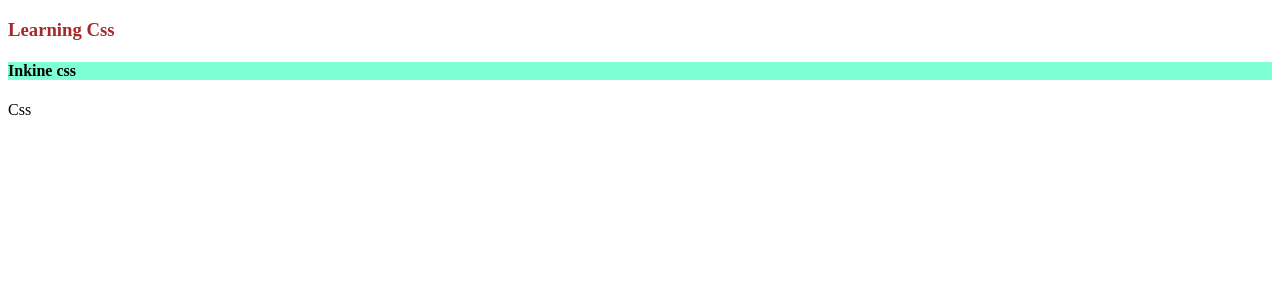
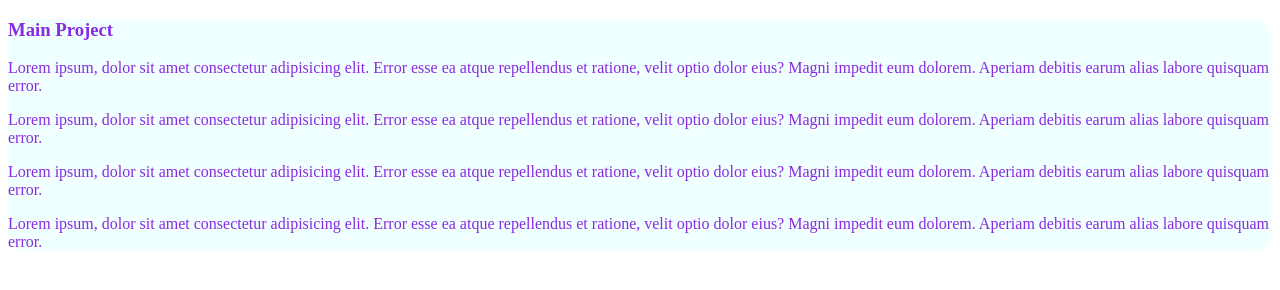
Before and after one commit to SM-Rakibul-Hasan-Rakib/partics, a plain HTML site: page index.html in a window 1280 px wide. Drawn offline with Linux system fonts and the light colour scheme.

Commit message:
first info

```diff
--- a/index.html
+++ b/index.html
@@ -3,11 +3,15 @@
 <head>
   <meta charset="UTF-8">
   <meta name="viewport" content="width=device-width, initial-scale=1.0">
+  <link rel="stylesheet" href="syyle.css">
   <title>My first Ripo</title>
 </head>
 <body>
-  <h3 style="color: brown;">Learning Css</h3>
-  <h4 style="background-color: aquamarine;">Inkine css</h4>
-  <p>Css </p>
-</body>
+  <div>
+    <h3>Main Project</h3>
+    <p>Lorem ipsum, dolor sit amet consectetur adipisicing elit. Error esse ea atque repellendus et ratione, velit optio dolor eius? Magni impedit eum dolorem. Aperiam debitis earum alias labore quisquam error.</p>
+    <p>Lorem ipsum, dolor sit amet consectetur adipisicing elit. Error esse ea atque repellendus et ratione, velit optio dolor eius? Magni impedit eum dolorem. Aperiam debitis earum alias labore quisquam error.</p>
+    <p>Lorem ipsum, dolor sit amet consectetur adipisicing elit. Error esse ea atque repellendus et ratione, velit optio dolor eius? Magni impedit eum dolorem. Aperiam debitis earum alias labore quisquam error.</p>
+    <p>Lorem ipsum, dolor sit amet consectetur adipisicing elit. Error esse ea atque repellendus et ratione, velit optio dolor eius? Magni impedit eum dolorem. Aperiam debitis earum alias labore quisquam error.</p>
+  </div>
 </html>
--- a/syyle.css
+++ b/syyle.css
@@ -0,0 +1,5 @@
+div{
+  color: blueviolet;
+  background-color: azure;
+  border-radius: 20px;
+}
```
